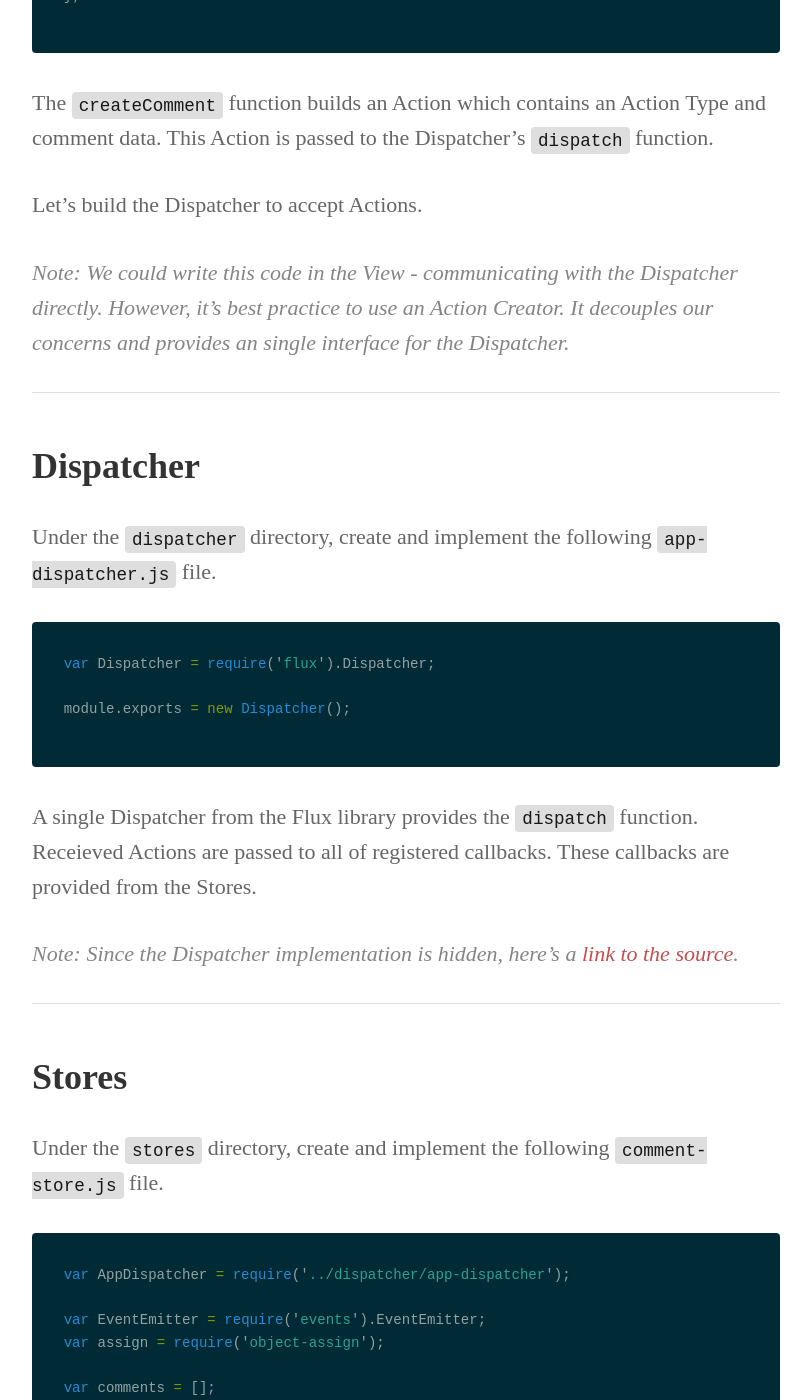
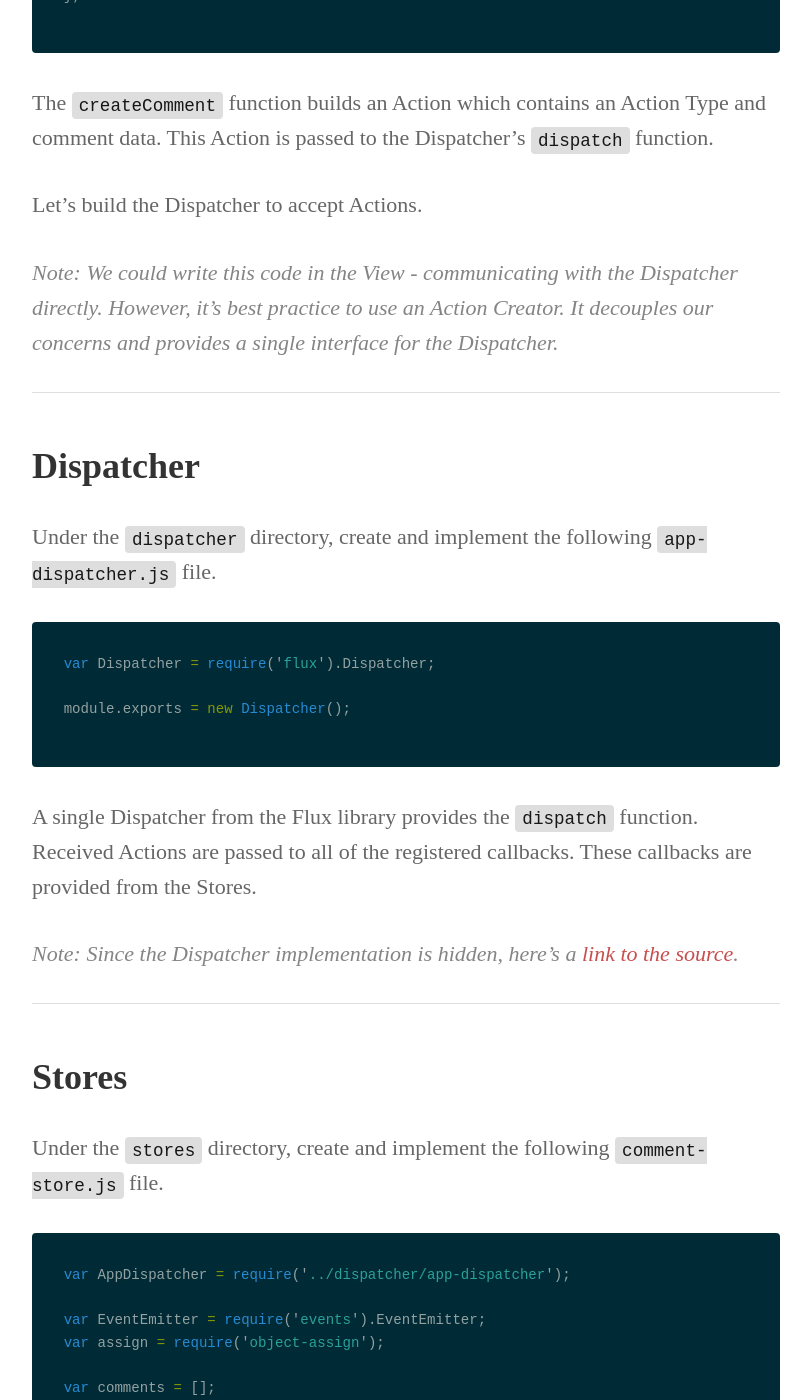
Before and after one commit to jackcallister/jarsbe.github.io, a Jekyll site: the page built from _posts/2015-02-26-the-flux-quick-start-guide.markdown, in a window 1280 px wide and 1400 px high, scrolled down 4456 px. Shown: the whole window, without its empty margins (234-1045 px from the left). Built offline with Jekyll 4.4.1, drawn with Linux system fonts in a browser that asks for light colours; Markdown is read by kramdown in place of the engine named in the settings.

Commit message:
Make grammatical and spelling fixes to flux post

````diff
--- a/_posts/2015-02-26-the-flux-quick-start-guide.markdown
+++ b/_posts/2015-02-26-the-flux-quick-start-guide.markdown
@@ -130,7 +130,7 @@ The `createComment` function builds an Action which contains an Action Type and
 
 Let's build the Dispatcher to accept Actions.
 
-*Note: We could write this code in the View - communicating with the Dispatcher directly. However, it's best practice to use an Action Creator. It decouples our concerns and provides an single interface for the Dispatcher.*
+*Note: We could write this code in the View - communicating with the Dispatcher directly. However, it's best practice to use an Action Creator. It decouples our concerns and provides a single interface for the Dispatcher.*
 
 ---
 
@@ -144,7 +144,7 @@ var Dispatcher = require('flux').Dispatcher;
 module.exports = new Dispatcher();
 ```
 
-A single Dispatcher from the Flux library provides the `dispatch` function. Receieved Actions are passed to all of registered callbacks. These callbacks are provided from the Stores.
+A single Dispatcher from the Flux library provides the `dispatch` function. Received Actions are passed to all of the registered callbacks. These callbacks are provided from the Stores.
 
 *Note: Since the Dispatcher implementation is hidden, here's a [link to the source](https://github.com/facebook/flux/blob/master/src/Dispatcher.js#L181).*
 
````
